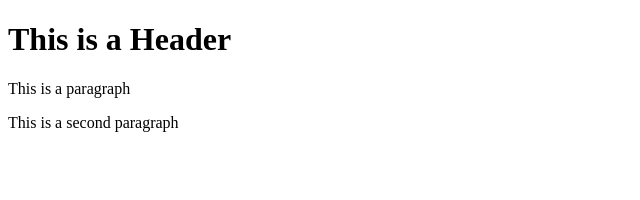
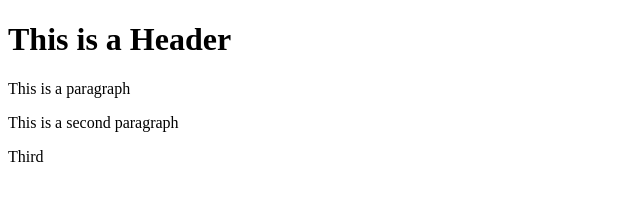
Before and after one commit to abbykdd/WebDev_Coursera, a website: page index.html in a window 1280 px wide. Shown: the full height of the page, 0-640 px from the left. Drawn offline with Linux system fonts and the light colour scheme.

Commit message:
4th commit

```diff
--- a/index.html
+++ b/index.html
@@ -6,5 +6,6 @@
         <h1>This is a Header</h1>
         <p>This is a paragraph</p>
         <p>This is a second paragraph</p>
+        <p>Third</p>
     </body>
 </html>
```
Also changed, not shown: package.json (added, +25 -0 lines), 2 other files.
